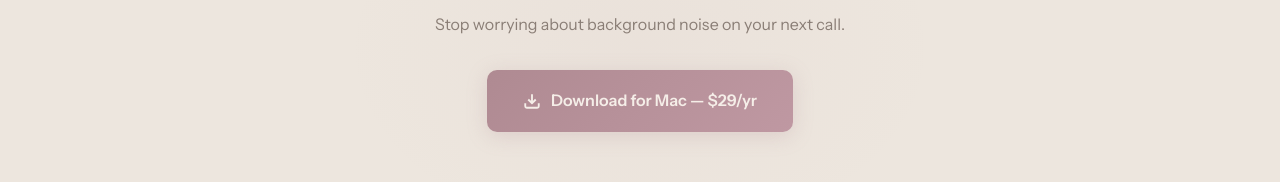
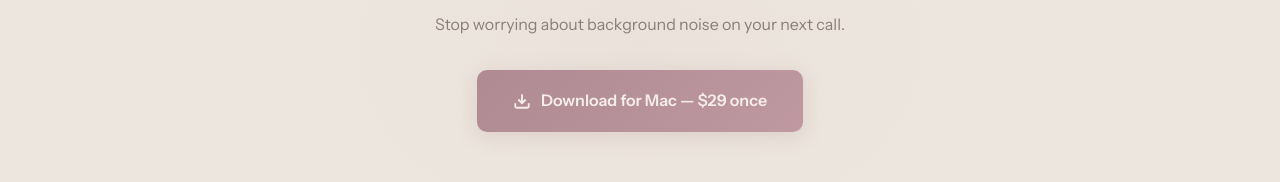
Before and after one commit to sherwyngoh/sherwyngoh.github.io, a plain HTML site: page index.html in a window 1280 px wide. Shown: the part 5423-5605 px from the top of the page. Drawn offline with nearby package versions, Linux system fonts and the light colour scheme; a web font is replaced by a local one.

Commit message:
Fix remaining $29/yr in final CTA → one-time
Co-Authored-By: Claude Opus 4.8 (1M context) <noreply@anthropic.com>

```diff
--- a/index.html
+++ b/index.html
@@ -1673,7 +1673,7 @@
           <polyline points="7 10 12 15 17 10"/>
           <line x1="12" y1="15" x2="12" y2="3"/>
         </svg>
-        Download for Mac — $29/yr
+        Download for Mac — $29 once
       </a>
     </div>
   </section>
```
